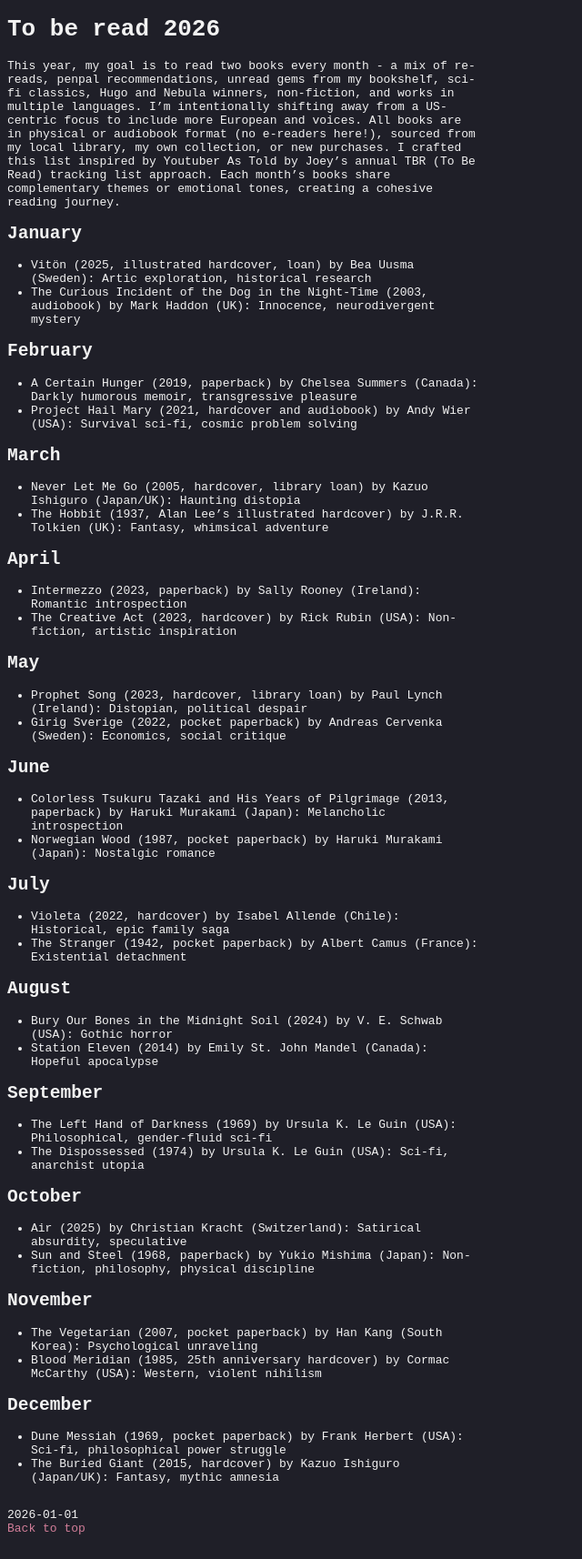
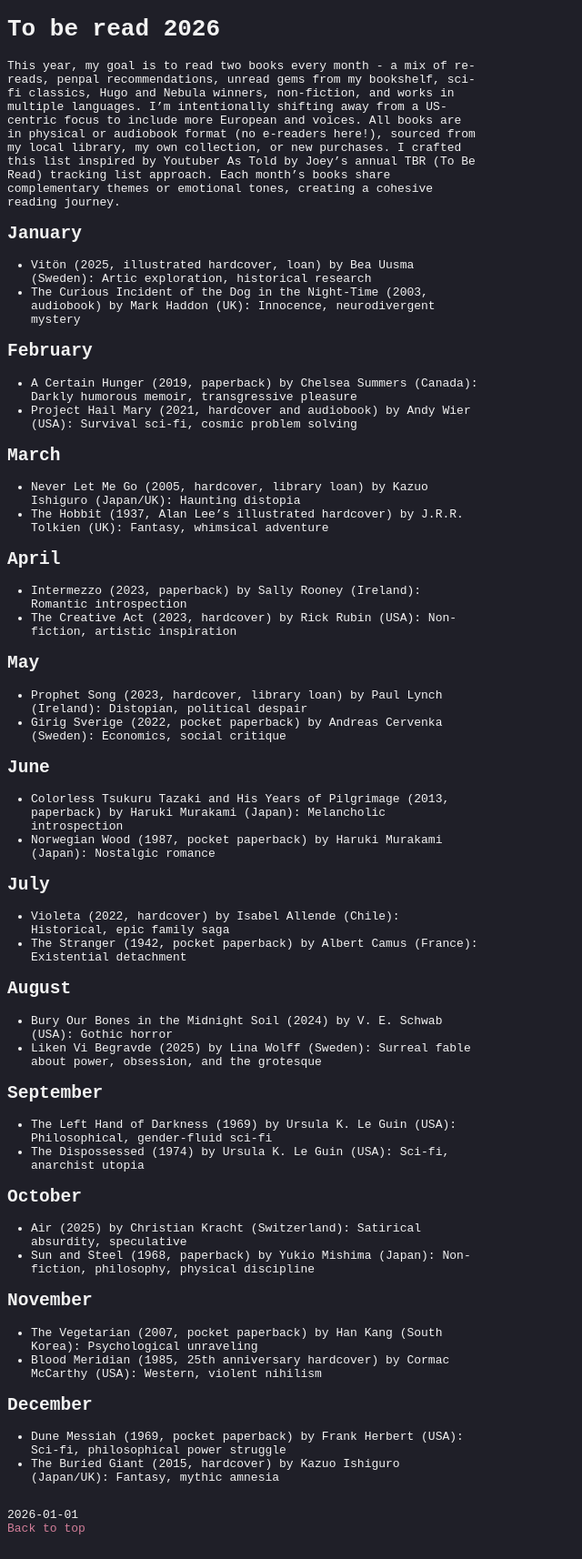
Before and after one commit to s-estay/s-estay.github.io, a Jekyll site: the page built from _posts/2026-01-01-to-be-read.md, in a window 1280 px wide. Shown: the whole page at 91% size, without its empty margins (0-640 px from the left). Built offline with Jekyll 4.4.1, drawn with Linux system fonts in a browser that asks for light colours.

Commit message:
Update 2026-01-01-to-be-read.md

```diff
--- a/_posts/2026-01-01-to-be-read.md
+++ b/_posts/2026-01-01-to-be-read.md
@@ -37,7 +37,7 @@ This year, my goal is to read two books every month - a mix of re-reads, penpal
 
 ## August
 - Bury Our Bones in the Midnight Soil (2024) by V. E. Schwab (USA): Gothic horror
-- Station Eleven (2014) by Emily St. John Mandel (Canada): Hopeful apocalypse
+- Liken Vi Begravde (2025) by Lina Wolff (Sweden): Surreal fable about power, obsession, and the grotesque
 
 ## September
 - The Left Hand of Darkness (1969) by Ursula K. Le Guin (USA): Philosophical, gender-fluid sci-fi
```
